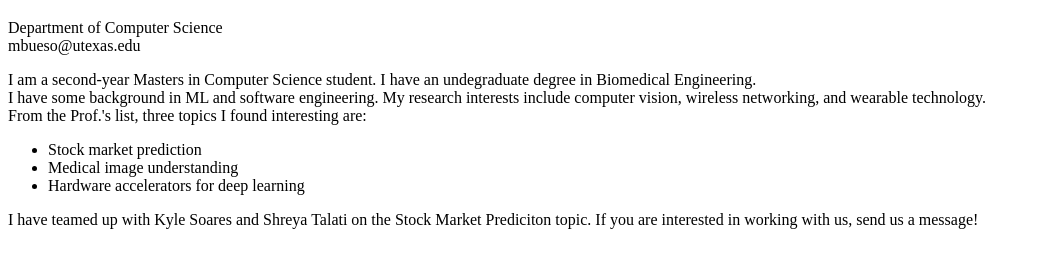
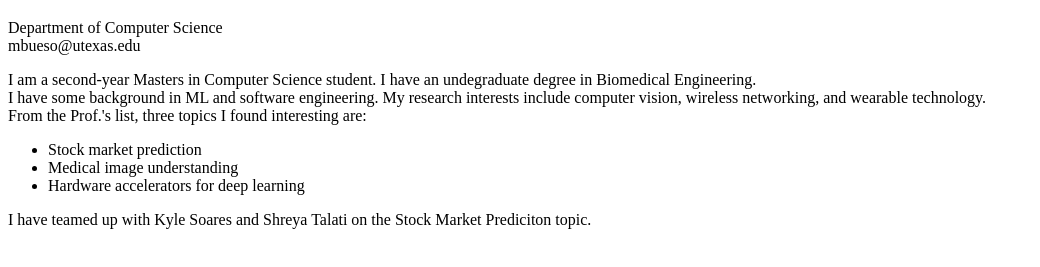
Before and after one commit to marcobueso/marcobueso.github.io, a plain HTML site: page ad.html in a window 1280 px wide. Shown: the part 61-328 px from the top of the page, without its empty margins (0-1040 px from the left). Drawn offline with Linux system fonts and the light colour scheme.

Commit message:
Update ad.html

```diff
--- a/ad.html
+++ b/ad.html
@@ -29,7 +29,7 @@
         </ul>
 
         <p>
-            I have teamed up with Kyle Soares and Shreya Talati on the Stock Market Prediciton topic. If you are interested in working with us, send us a message!
+            I have teamed up with Kyle Soares and Shreya Talati on the Stock Market Prediciton topic.
         </p>
 
     </body>
```
